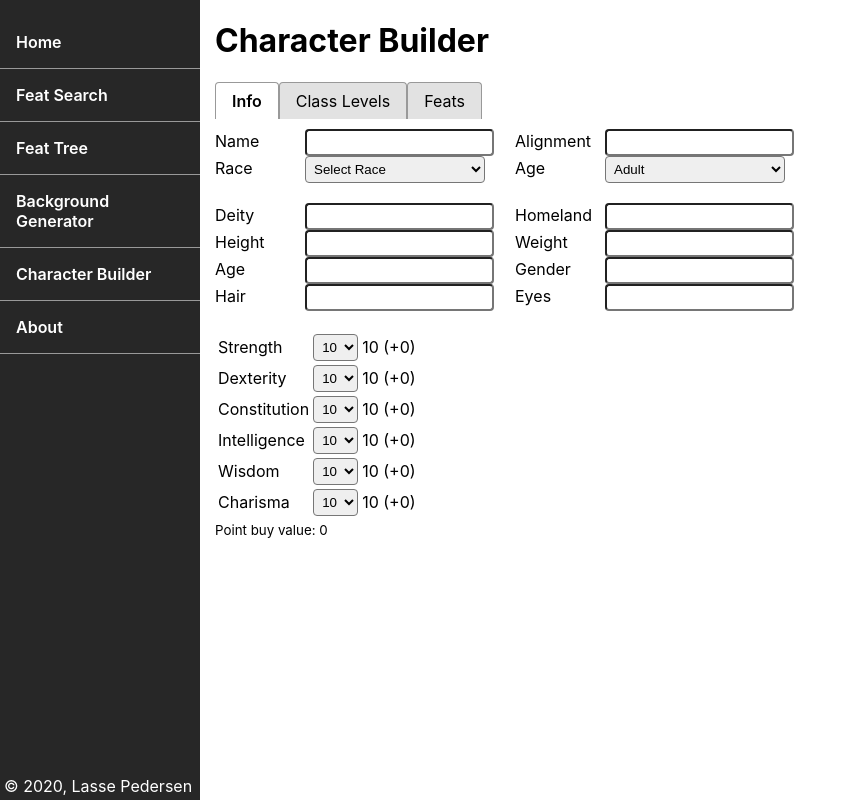
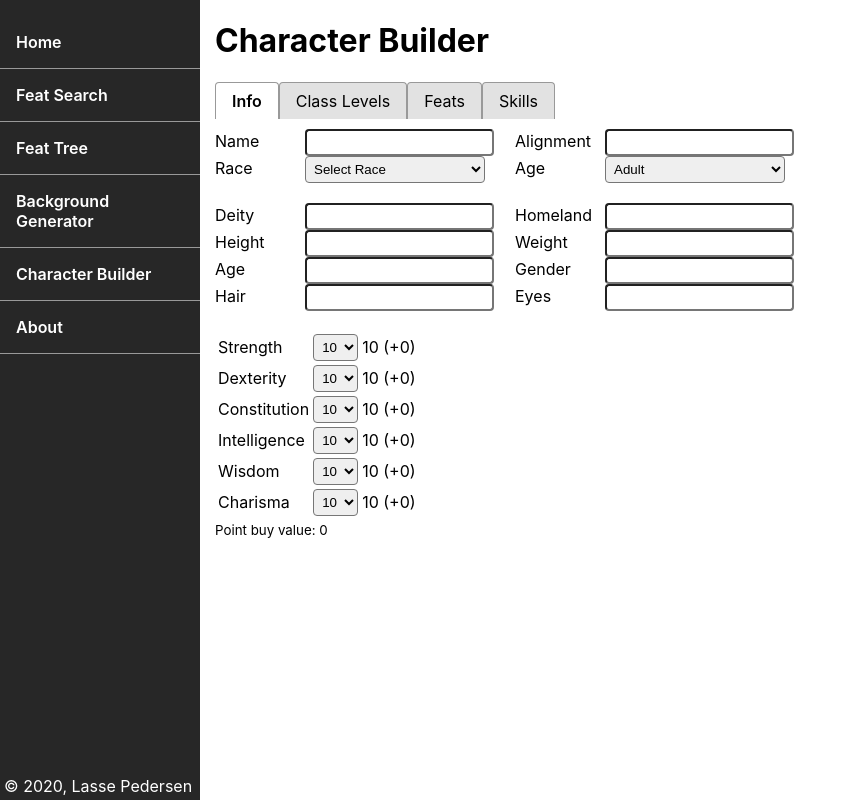
Before and after one commit to LasToPe/PathfinderToolsV2, a React (Create React App) app: page /character-builder in a window 1280 px wide. Shown: the whole page, without its empty margins (0-857 px from the left). Built offline with nearby package versions, Linux system fonts and the light colour scheme.

Commit message:
Added skills tab

```diff
--- /dev/null
+++ b/src/components/CharacterBuilder/BuilderComponents/Skills.js
@@ -0,0 +1,12 @@
+import React from 'react';
+import BuilderComponent from "../BuilderComponent";
+
+export default class Skills extends BuilderComponent {
+    render() {
+        return (
+            <div className="skills">
+
+            </div>
+        )
+    }
+}
--- a/src/components/CharacterBuilder/CharacterBuilder.js
+++ b/src/components/CharacterBuilder/CharacterBuilder.js
@@ -5,6 +5,7 @@ import Character from './lib/Character';
 import ClassLevels from './BuilderComponents/ClassLevels';
 import BuilderTab from './BuilderTab';
 import Feats from './BuilderComponents/Feats';
+import Skills from './BuilderComponents/Skills';
 
 export default class CharacterBuilder extends React.Component {
 
@@ -31,6 +32,7 @@ export default class CharacterBuilder extends React.Component {
                         <li><a className={this.state.tab === 'info' ? 'active' : ''} href="#info" onClick={() => this.gotoTab('info')}>Info</a></li>
                         <li><a className={this.state.tab === 'class-levels' ? 'active' : ''} href="#class-levels" onClick={() => this.gotoTab('class-levels')}>Class Levels</a></li>
                         <li><a className={this.state.tab === 'feats' ? 'active': ''} href="#feats" onClick={() => this.gotoTab('feats')}>Feats</a></li>
+                        <li><a className={this.state.tab === 'skills' ? 'active': ''} href="#skills" onClick={() => this.gotoTab('skills')}>Skills</a></li>
                     </ul>
                 </nav>
 
@@ -43,6 +45,9 @@ export default class CharacterBuilder extends React.Component {
                 <BuilderTab active={this.state.tab === 'feats'}>
                     <Feats character={this.state.character} />
                 </BuilderTab>
+                <BuilderTab active={this.state.tab === 'skills'}>
+                    <Skills character={this.state.character} />
+                </BuilderTab>
             </div>
         )
     }
```
